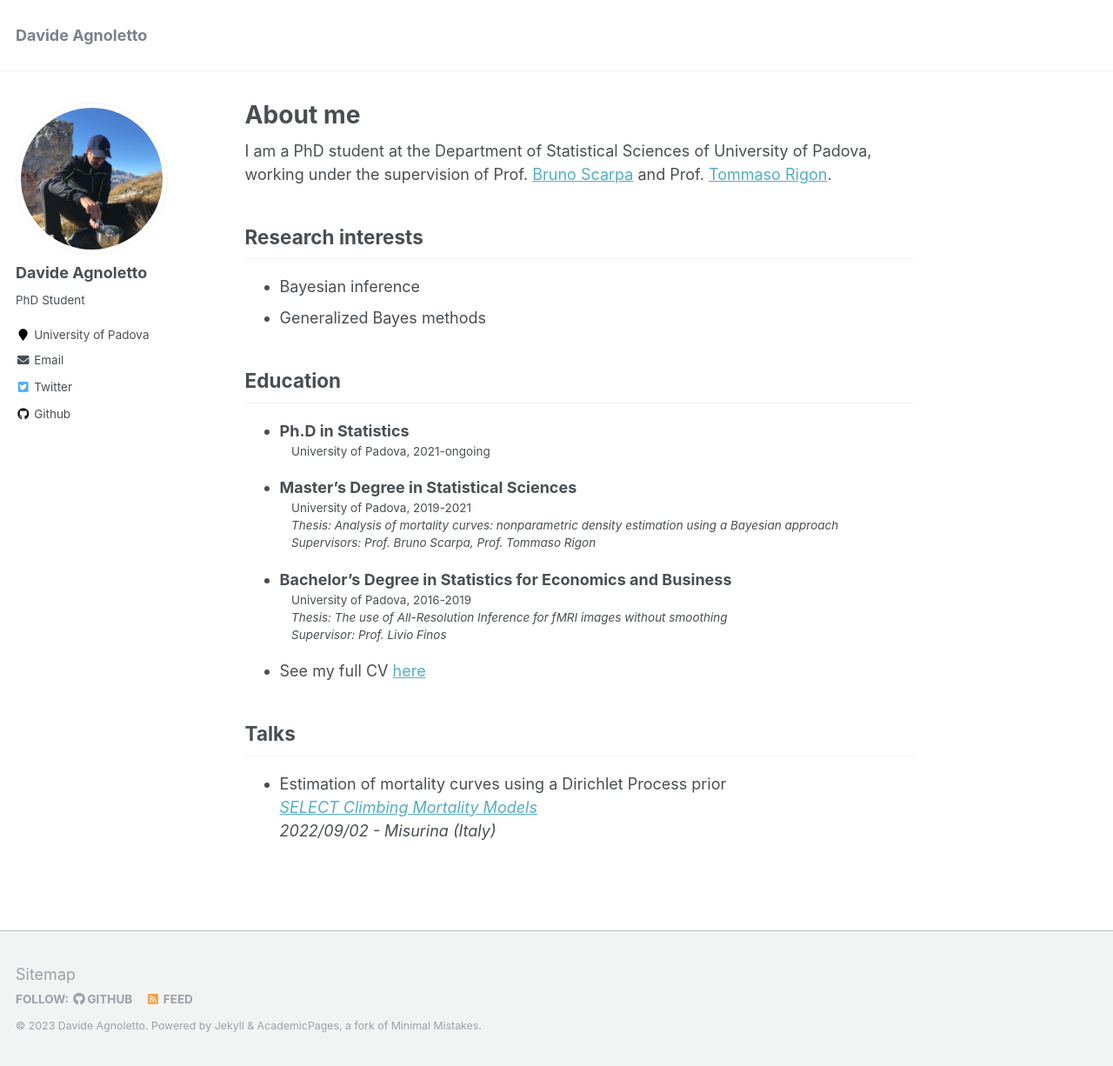
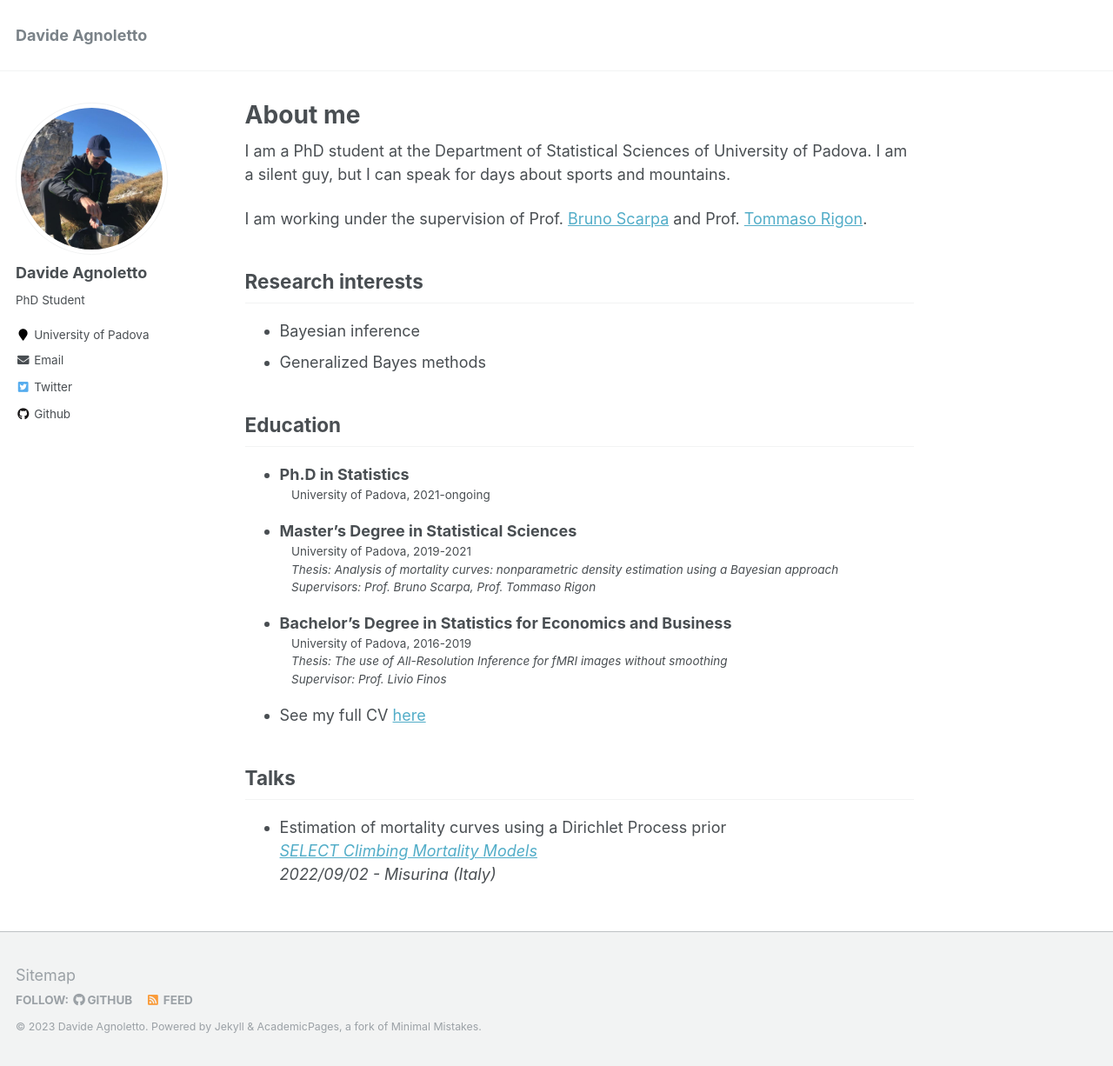
Before and after one commit to davideagno/davideagno.github.io, a Jekyll site: the page built from _pages/about.md, in a window 1280 px wide and 1226 px high. Shown: the whole window at 87% size. Built offline with Jekyll 4.4.1, drawn with Linux system fonts in a browser that asks for light colours.

Commit message:
Update about.md

```diff
--- a/_pages/about.md
+++ b/_pages/about.md
@@ -8,7 +8,9 @@ redirect_from:
   - /about.html
 ---
 
-I am a PhD student at the Department of Statistical Sciences of University of Padova, working under the supervision of Prof. [Bruno Scarpa](https://homes.stat.unipd.it/brunoscarpa) and Prof. [Tommaso Rigon](https://tommasorigon.github.io).
+I am a PhD student at the Department of Statistical Sciences of University of Padova. I am a silent guy, but I can speak for days about sports and mountains.
+
+I am working under the supervision of Prof. [Bruno Scarpa](https://homes.stat.unipd.it/brunoscarpa) and Prof. [Tommaso Rigon](https://tommasorigon.github.io).
 
 Research interests
 --
```
